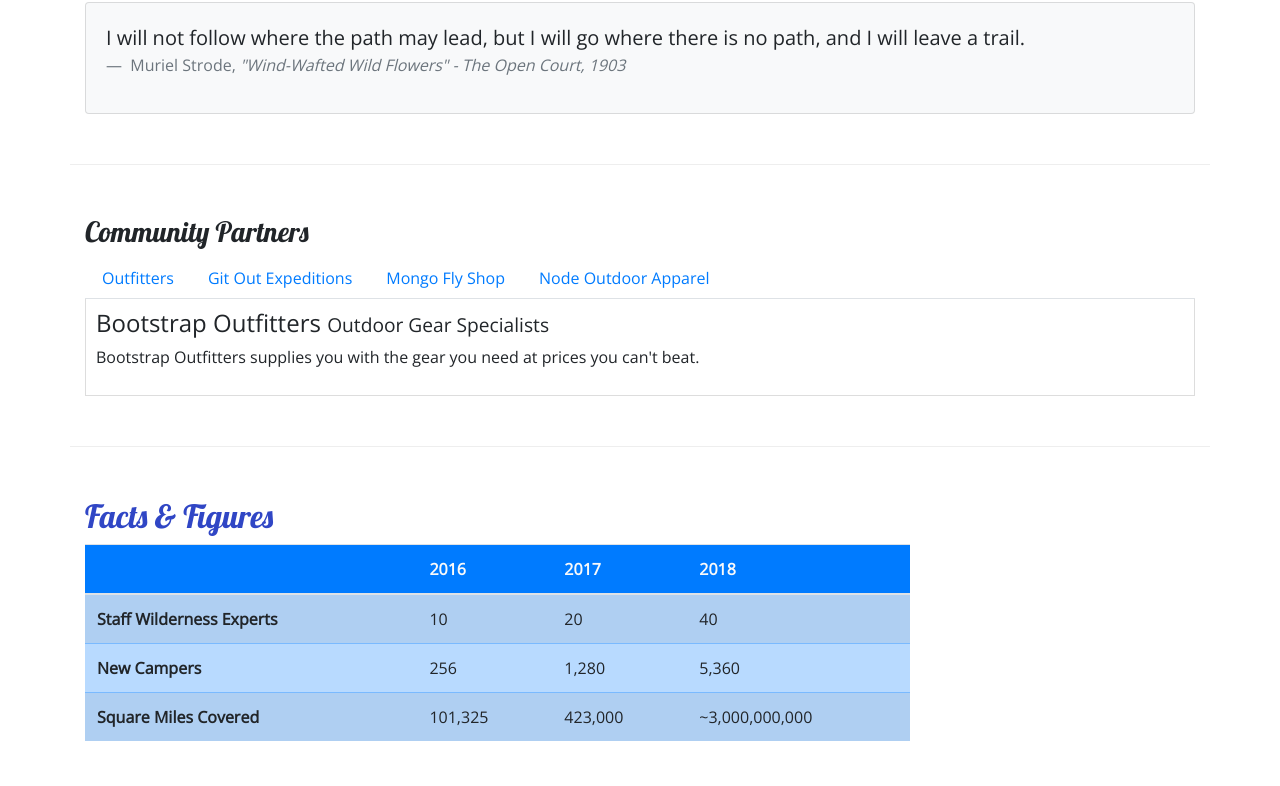
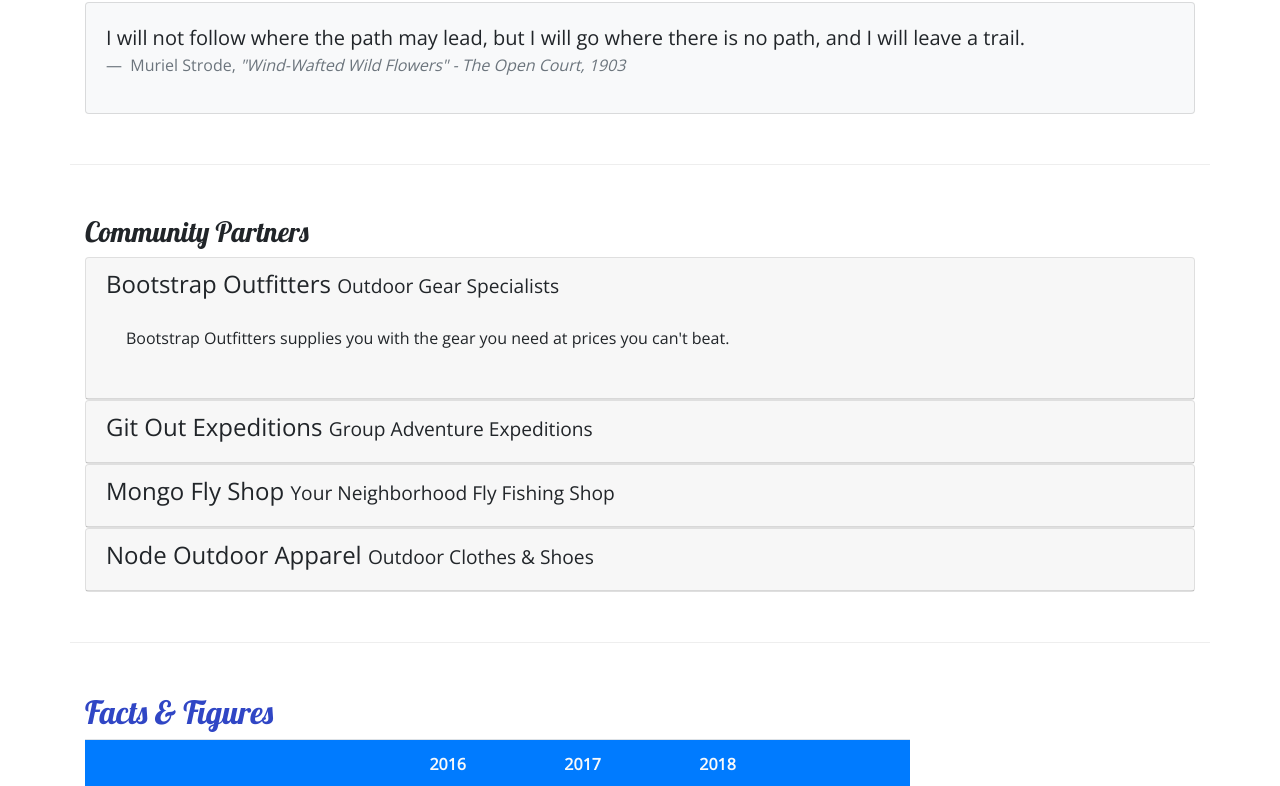
Before and after one commit to candacerubin/2-Bootstrap, a website: page aboutus.html in a window 1280 px wide. Shown: the part 765-1551 px from the top of the page. Drawn offline with nearby package versions, Linux system fonts and the light colour scheme.

Commit message:
Accordion

```diff
--- a/aboutus.html
+++ b/aboutus.html
@@ -109,8 +109,8 @@
 					</div>
 				</div>
 			</div>
-
-			<div class="row row-content">
+			<!-- Community Partners section with tab attribute -->
+			<!-- <div class="row row-content">
 				<div class="col">
 					<h3>Community Partners</h3>
 					<ul class="nav nav-tabs">
@@ -135,6 +135,63 @@
 						<div role="tabpanel" class="tab-pane fade" id="node">
 							<h4>Node Outdoor Apparel <small>Outdoor Clothes & Shoes</small></h4>
 							<p class="d-none d-sm-block">From polar fleeces to swimsuits, hiking boots to waders, a visit to Node will be sure to get you covered.</p>
+						</div>
+					</div>
+				</div>
+            </div> -->
+
+			<!-- Community Partners section with accordion attribute -->
+			<div class="row row-content">
+				<div class="col">
+					<h3>Community Partners</h3>
+					<div id="accordion">
+						<div class="card">
+							<div role="tab" class="card-header">
+								<h4>
+									<a data-toggle="collapse" data-target="#bootstrap"> Bootstrap Outfitters <small>Outdoor Gear Specialists</small></a>
+								</h4>
+								<div class="collapse show" id="bootstrap" data-parent="#accordion">
+									<div class="card-body">
+										<p class="d-none d-sm-block">Bootstrap Outfitters supplies you with the gear you need at prices you can't beat.</p>
+									</div>
+								</div>
+							</div>
+						</div>
+						<div class="card">
+							<div role="tab" class="card-header">
+								<h4>
+									<a class="collapsed" data-toggle="collapse" data-target="#git"> Git Out Expeditions <small>Group Adventure Expeditions</small></a>
+								</h4>
+								<div class="collapse" id="git" data-parent="#accordion">
+									<div class="card-body">
+										<p class="d-none d-sm-block">Join Git Out Expeditions to explore new horizons with a group of other adventurers!</p>
+									</div>
+								</div>
+							</div>
+						</div>
+						<div class="card">
+							<div role="tab" class="card-header">
+								<h4>
+									<a class="collapsed" data-toggle="collapse" data-target="#mongo"> Mongo Fly Shop <small>Your Neighborhood Fly Fishing Shop</small></a>
+								</h4>
+								<div class="collapse" id="mongo" data-parent="#accordion">
+									<div class="card-body">
+										<p class="d-none d-sm-block">Need a new fishing pole, a tacklebox, or flies of all kinds? Stop by Mongo Fly Shop.</p>
+									</div>
+								</div>
+							</div>
+						</div>
+						<div class="card">
+							<div role="tab" class="card-header">
+								<h4>
+									<a class="collapsed" data-toggle="collapse" data-target="#node"> Node Outdoor Apparel <small>Outdoor Clothes & Shoes</small></a>
+								</h4>
+								<div class="collapse" id="node" data-parent="#accordion">
+									<div class="card-body">
+										<p class="d-none d-sm-block">From polar fleeces to swimsuits, hiking boots to waders, a visit to Node will be sure to get you covered.</p>
+									</div>
+								</div>
+							</div>
 						</div>
 					</div>
 				</div>
```
